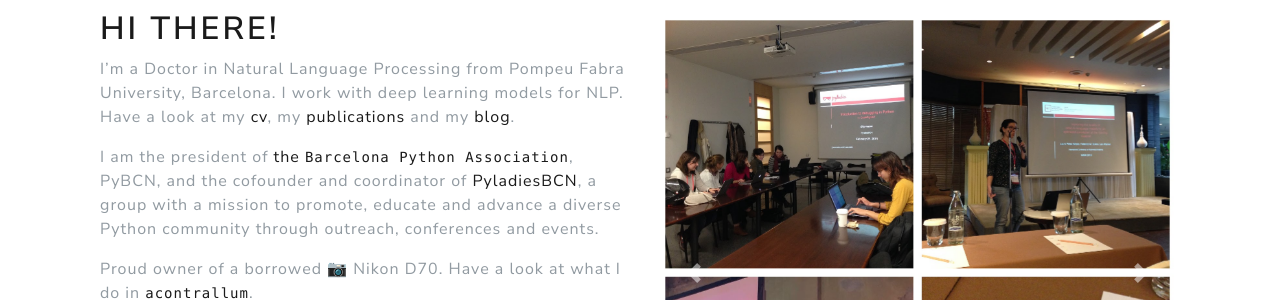
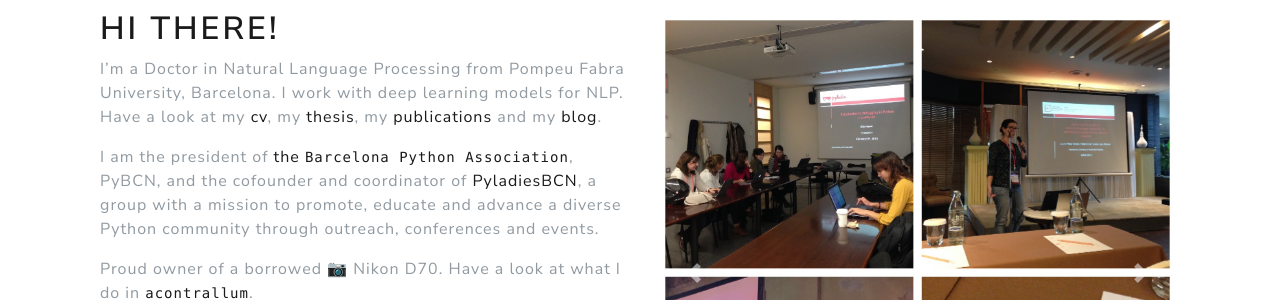
Before and after one commit to lpmayos/lpmayos.github.io, a Jekyll site: the page built from index.md, in a window 1280 px wide. Shown: the part 129-429 px from the top of the page. Built offline with Jekyll 4.4.1, drawn with Linux system fonts in a browser that asks for light colours.

Commit message:
Add thesis link (tdx.cat)

```diff
--- a/index.md
+++ b/index.md
@@ -7,7 +7,7 @@ images:
   - images/image2.jpg
 ---
 
-I'm a Doctor in Natural Language Processing from Pompeu Fabra University, Barcelona. I work with deep learning models for NLP.  Have a look at my [cv](/cv_lpmayos.pdf),  my [publications](https://www.semanticscholar.org/author/Laura-P%C3%A9rez-Mayos/1410920781) and my [blog](/blog).
+I'm a Doctor in Natural Language Processing from Pompeu Fabra University, Barcelona. I work with deep learning models for NLP.  Have a look at my [cv](/cv_lpmayos.pdf), my [thesis](https://www.tdx.cat/handle/10803/674651#page=1), my [publications](https://www.semanticscholar.org/author/Laura-P%C3%A9rez-Mayos/1410920781) and my [blog](/blog).
 
 I am the president of <a href="http://pybcn.org" target="_blank">the `Barcelona Python Association`</a>, PyBCN, and the cofounder and coordinator of <a href="http://pybcn.org/pyladies_bcn" target="_blank">PyladiesBCN</a>, a group with a mission to promote, educate and advance a diverse Python community through outreach, conferences and events.
 
```
